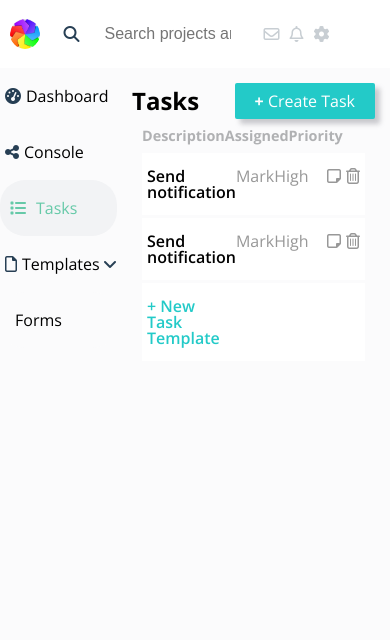
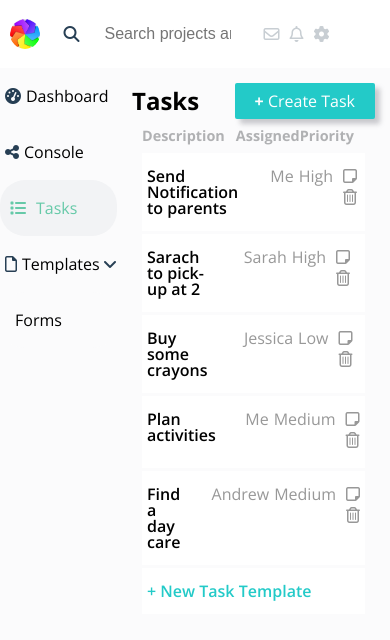
Before and after one commit to aslamm29/Project-Odyssey, a React (Create React App) app: page /tasks in a window 390 px wide. Shown: the top 640 px of the page. Built offline with nearby package versions, Linux system fonts and the light colour scheme.

Commit message:
rendering from state data

```diff
--- a/src/css/tasks.css
+++ b/src/css/tasks.css
@@ -122,6 +122,84 @@
     color: #23CAC8;
     padding-left: 5px;
     font-weight: 600;
+    cursor: pointer;
 }
 
 #task-container .task-box .new-task .text{}
+
+
+/* Phones */
+@media only screen and (max-width: 767px) {
+
+    #task-container .task-box .task-box-header{
+        display: grid;
+        grid-template-columns: 2fr 1fr 1fr 1fr 1fr;
+        grid-template-rows: 1fr;
+        color: #b0b1b3;
+        font-size: .9rem;
+        font-weight: 700;
+        padding-bottom: 10px;
+    }
+
+    #task-container .task-box .task-box-header .desc{
+        grid-column: 1/2;
+    }
+
+    #task-container .task-box .task-box-header .assigned{
+        grid-column: 3;
+    }
+
+    #task-container .task-box .task-box-header .priority{
+        grid-column: 4;
+    }
+
+    #task-container .task-box .task-data{
+        display: grid;
+        grid-template-columns: 2fr 1fr 1fr 1fr 1fr;
+        grid-template-rows: repeat(1fr);
+        background: white;
+        padding: 15px 0;
+        border-bottom: 3px solid #fbfbfc;
+    }
+
+    #task-container .task-box .task-data .desc-data{
+        padding-left: 5px;
+        font-weight: 600;
+        grid-column: 1/2;
+        padding-right: 5px;
+    }
+
+    #task-container .task-box .task-data .assigned-data{
+        color: #989898;
+        grid-column: 3;
+        padding-right: 5px;
+    }
+
+    #task-container .task-box .task-data .priority-data{
+        color: #989898;
+        grid-column: 4;
+        padding-right: 5px;
+    }
+
+    #task-container .task-box .task-data .logo-btn{
+        color: #989898;
+        grid-column: 5;
+        display: block;
+    }
+
+    #task-container .task-box .task-data i{
+        padding-bottom: 5px;
+        padding-left: 5px;
+        cursor: pointer;
+    }
+
+    #task-container .task-box .new-task{
+        display: grid;
+        grid-template-columns: 1fr;
+        grid-template-rows: 1fr;
+        padding-left: 5px;
+        font-weight: 600;
+    }
+
+    #task-container .task-box .new-task .text{}
+}
--- a/src/pages/Tasks.js
+++ b/src/pages/Tasks.js
@@ -1,9 +1,42 @@
-import React, { useState } from 'react'
+import React, { useState } from "react";
 
 const Tasks = () => {
   const [angleDown, setAngleDown] = useState(true);
+  // eslint-disable-next-line no-unused-vars
+  const [taskData, setTaskData] = useState([
+    {
+      id: 1,
+      description: "Send Notification to parents",
+      assigned: "Me",
+      priority: "High",
+    },
+    {
+      id: 2,
+      description: "Sarach to pick-up at 2",
+      assigned: "Sarah",
+      priority: "High",
+    },
+    {
+      id: 3,
+      description: "Buy some crayons",
+      assigned: "Jessica",
+      priority: "Low",
+    },
+    {
+      id: 4,
+      description: "Plan activities",
+      assigned: "Me",
+      priority: "Medium",
+    },
+    {
+      id: 5,
+      description: "Find a day care",
+      assigned: "Andrew",
+      priority: "Medium",
+    },
+  ]);
 
-return(
+  return (
     <section id="console">
       <header>
         <a href="/console" className="logo">
@@ -35,7 +68,9 @@ return(
           </ul>
           <ul className="list-container selected">
             <i className="fas fa-list selected-clr"></i>
-            <a href="/tasks" className="selected-clr">Tasks</a>
+            <a href="/tasks" className="selected-clr">
+              Tasks
+            </a>
           </ul>
           <ul className="list-container">
             <i className="far fa-file"></i>
@@ -55,7 +90,9 @@ return(
           <div id="task-container">
             <div className="task-header">
               <div className="task-title">Tasks</div>
-                <div className="create-task"><span>+</span> Create Task</div>
+              <div className="create-task">
+                <span>+</span> Create Task
+              </div>
             </div>
             <div className="task-box">
               <div className="task-box-header">
@@ -63,24 +100,17 @@ return(
                 <div className="assigned">Assigned</div>
                 <div className="priority">Priority</div>
               </div>
-              <div className="task-data">
-                  <div className="desc-data">Send notification</div>
-                  <div className="assigned-data">Mark</div>
-                  <div className="priority-data">High</div>
+              {taskData.map((task) => (
+                <div className="task-data" key={task.id}>
+                  <div className="desc-data">{task.description}</div>
+                  <div className="assigned-data">{task.assigned}</div>
+                  <div className="priority-data">{task.priority}</div>
                   <div className="logo-btn">
                     <i className="far fa-sticky-note"></i>
                     <i className="far fa-trash-alt"></i>
                   </div>
                 </div>
-              <div className="task-data">
-                  <div className="desc-data">Send notification</div>
-                  <div className="assigned-data">Mark</div>
-                  <div className="priority-data">High</div>
-                  <div className="logo-btn">
-                  <i className="far fa-sticky-note"></i>
-                  <i className="far fa-trash-alt"></i>
-                  </div>
-              </div>
+              ))}
               <div className="new-task">
                 <div className="text">+ New Task Template</div>
               </div>
@@ -89,7 +119,7 @@ return(
         </section>
       </section>
     </section>
-)
-}
+  );
+};
 
-export default Tasks
+export default Tasks;
```
Lines whose indentation alone changed are shown as unchanged.
